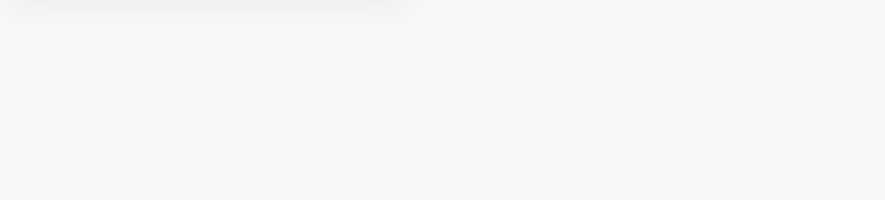
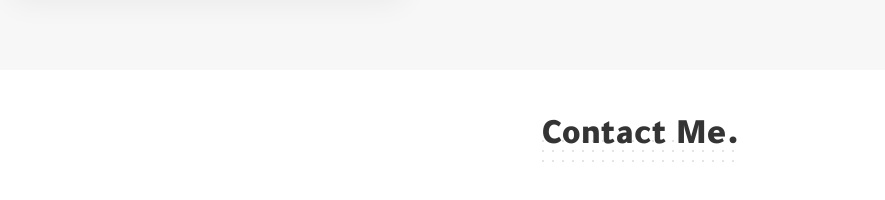
Before and after one commit to MEDO151/ashraf_portfolio, a React (Vite) app: page / in a window 1280 px wide. Shown: the part 1786-1986 px from the top of the page, without its empty margins (0-885 px from the left). Before the commit the page ends 1856 px from the top, so only its background shows below. Built offline with nearby package versions, Linux system fonts and the light colour scheme.

Commit message:
adding header component and contact

```diff
--- /dev/null
+++ b/src/components/ContactSection.jsx
@@ -0,0 +1,14 @@
+import React from 'react'
+import Header from './Header'
+
+export default function ContactSection() {
+  return (
+    <section id="contact" className="p-12 bg-white">
+      <Header title='Contact Me' />
+
+      <div className="container">
+
+      </div>
+    </section>
+  )
+}
--- /dev/null
+++ b/src/components/Header.jsx
@@ -0,0 +1,19 @@
+import React from "react";
+import Dots from "@/assets/dots.png";
+
+export default function Header({ title }) {
+  return (
+    <div className="text-center relative">
+      <h2 className="relative z-2 w-fit mx-auto text-4xl font-black text-primary">
+        {title}.
+        <span
+          className="absolute -bottom-3 left-0 w-full h-[30px]"
+          style={{
+            backgroundImage: `url(${Dots})`,
+            zIndex: -1,
+          }}
+        ></span>
+      </h2>
+    </div>
+  );
+}
--- a/src/index.css
+++ b/src/index.css
@@ -162,7 +162,7 @@ button:focus-visible {
 
   --popover-foreground: oklch(0.145 0 0);
 
-  --primary: #111111;
+  --primary: #343434;
 
   --primary-foreground: oklch(0.985 0 0);
 
--- a/src/pages/Home.jsx
+++ b/src/pages/Home.jsx
@@ -1,4 +1,5 @@
 import AboutMeSection from '@/components/AboutMeSection'
+import ContactSection from '@/components/ContactSection'
 import HeroSection from '@/components/HeroSection'
 import React from 'react'
 
@@ -7,6 +8,7 @@ export default function Home() {
     <>
         <HeroSection />
         <AboutMeSection />
+        <ContactSection />
     </>
   )
 }
```
Also changed, not shown: src/assets/dots.png (added).
